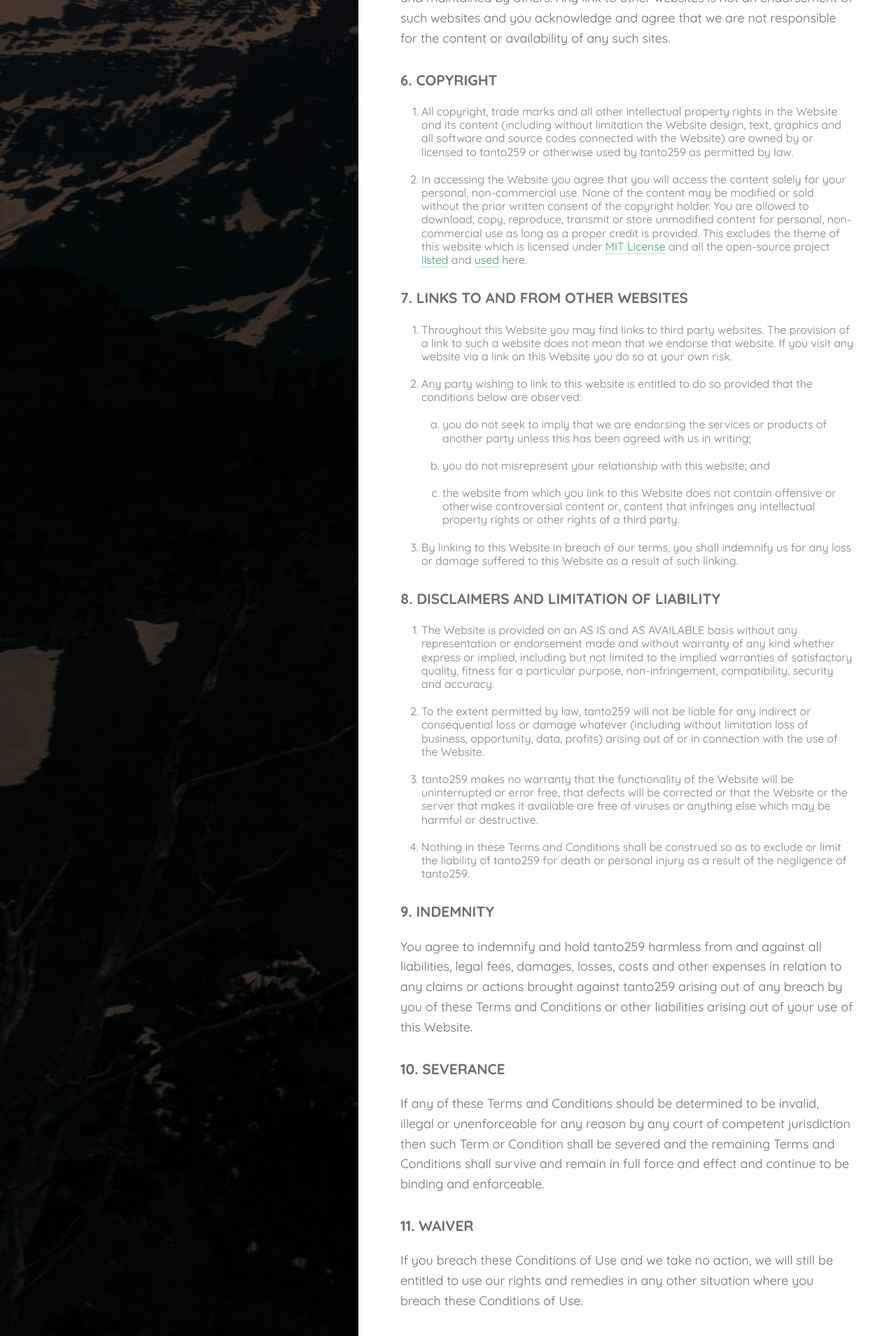
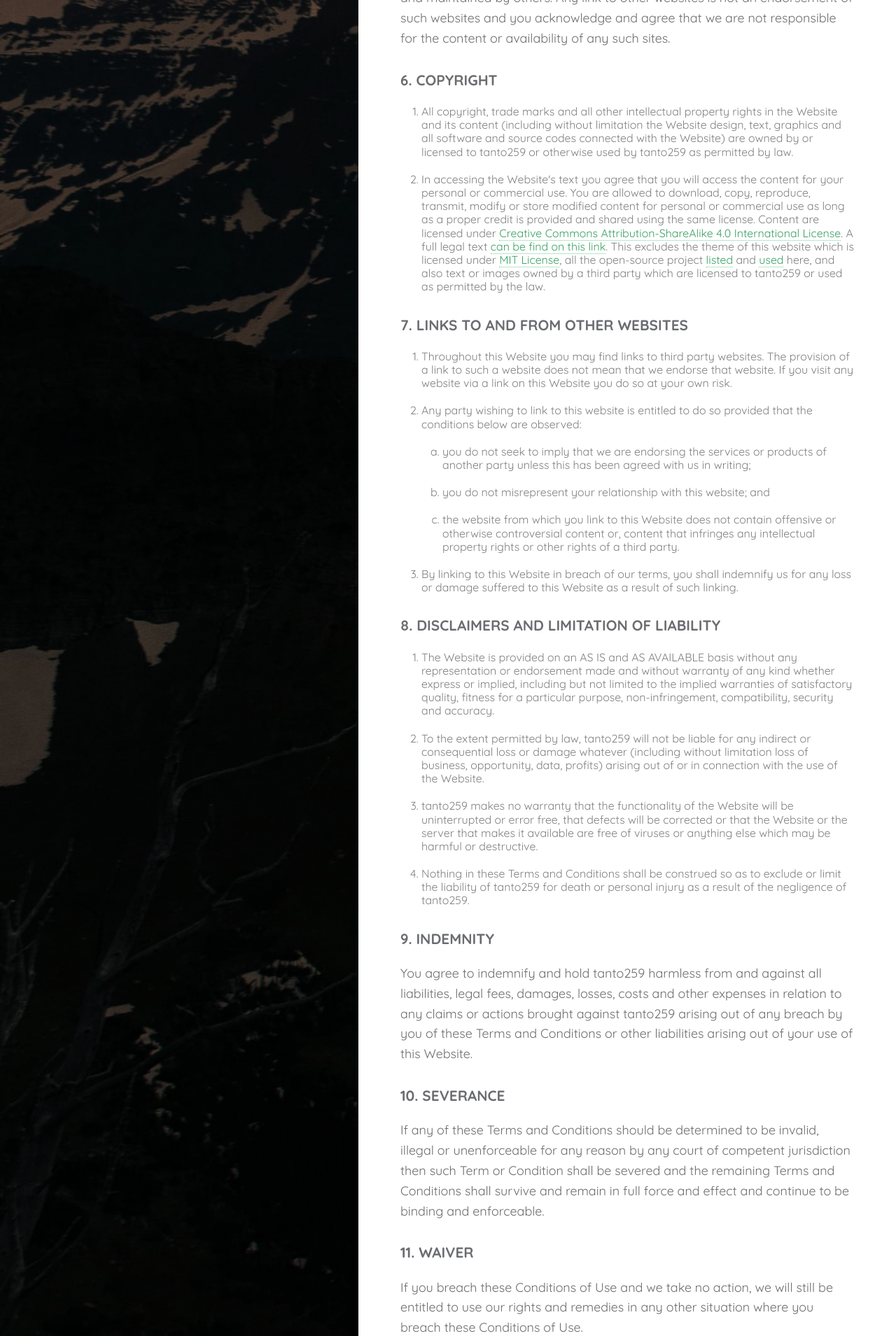
Before and after one commit to tanto259/tanto259.github.io, a Jekyll site: the page built from _pages/terms.md, in a window 1280 px wide. Shown: the part 1156-3065 px from the top of the page at 70% size. Built offline with Jekyll 4.4.1, drawn with Linux system fonts in a browser that asks for light colours; some of the changed text lies outside the part shown.

Commit message:
Use CC BY-SA 4.0

```diff
--- a/_pages/terms.md
+++ b/_pages/terms.md
@@ -23,7 +23,7 @@ permalink: /terms
 
 <p><h3>6. COPYRIGHT</h3></p><ol>
 <p><li>All copyright, trade marks and all other intellectual property rights in the Website and its content (including without limitation the Website design, text, graphics and all software and source codes connected with the Website) are owned by or licensed to tanto259 or otherwise used by tanto259 as permitted by law.</li>
-<li>In accessing the Website you agree that you will access the content solely for your personal, non-commercial use. None of the content may be modified or sold without the prior written consent of the copyright holder. You are allowed to download, copy, reproduce, transmit or store unmodified content for personal, non-commercial use as long as a proper credit is provided. This excludes the theme of this website which is licensed under <a href="https://github.com/tanto259/tanto259.github.io/blob/master/LICENSE" target="_blank" rel="noopener noreferrer">MIT License</a> and all the open-source project <a href="https://github.com/tanto259/tanto259.github.io#project-license" target="_blank" rel="noopener noreferrer">listed</a> and <a href="https://github.com/tanto259/tanto259.github.io/blob/master/licensing" target="_blank" rel="noopener noreferrer">used</a> here.</li></p></ol>
+<li>In accessing the Website's text you agree that you will access the content for your personal or commercial use. You are allowed to download, copy, reproduce, transmit, modify or store modified content for personal or commercial use as long as a proper credit is provided and shared using the same license. Content are licensed under <a href="https://creativecommons.org/licenses/by-sa/4.0/" target="_blank" rel="noopener noreferrer">Creative Commons Attribution-ShareAlike 4.0 International License</a>. A full legal text <a href="https://creativecommons.org/licenses/by-sa/4.0/legalcode" target="_blank" rel="noopener noreferrer">can be find on this link</a>. This excludes the theme of this website which is licensed under <a href="https://github.com/tanto259/tanto259.github.io/blob/master/LICENSE" target="_blank" rel="noopener noreferrer">MIT License</a>, all the open-source project <a href="https://github.com/tanto259/tanto259.github.io#project-license" target="_blank" rel="noopener noreferrer">listed</a> and <a href="https://github.com/tanto259/tanto259.github.io/tree/master/licensing" target="_blank" rel="noopener noreferrer">used</a> here, and also text or images owned by a third party which are licensed to tanto259 or used as permitted by the law.</li></p></ol>
 
 <p><h3>7. LINKS TO AND FROM OTHER WEBSITES</h3></p><ol>
 <p><li>Throughout this Website you may find links to third party websites. The provision of a link to such a website does not mean that we endorse that website. If you visit any website via a link on this Website you do so at your own risk.</li>
```
Also changed, not shown: other parts of _pages/terms.md (+1 -1 lines), README.md, 1 other file.
